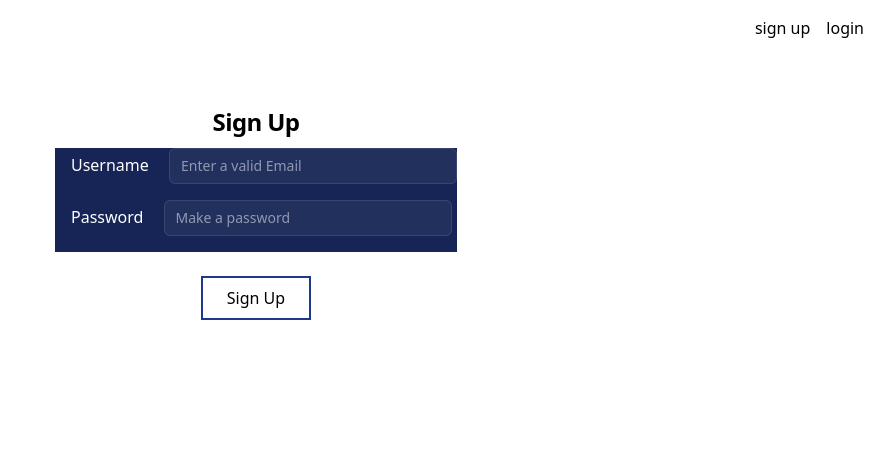
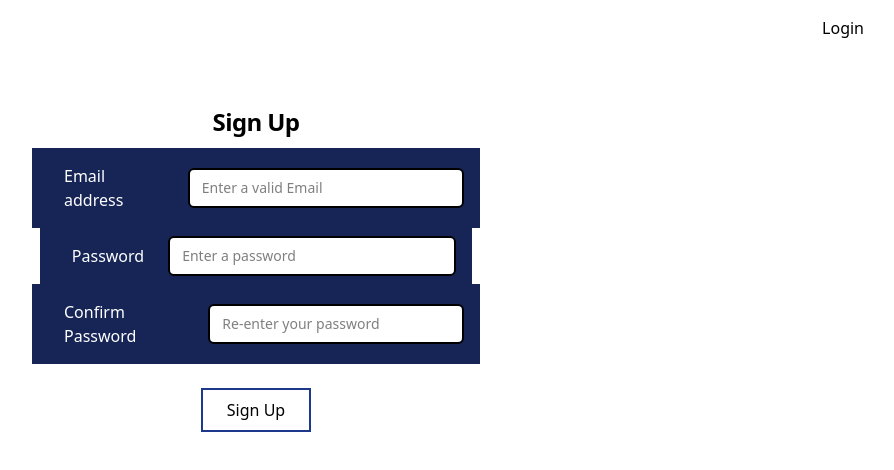
Before and after one commit to KarimElmouslemany/Symptom-Checker-Web-App, a website with bundled scripts: page Sign_Up.html in a window 1280 px wide. Shown: the whole page, without its empty margins (384-1278 px from the left). Built offline with nearby package versions, Linux system fonts and the light colour scheme.

Commit message:
add somthigs to make it more accsabile

```diff
--- a/Sign_Up.html
+++ b/Sign_Up.html
@@ -1,56 +1,105 @@
 <!doctype html>
-<html lang="en">
+<html lang="en-GB">
   <head>
     <meta charset="UTF-8" />
     <meta name="viewport" content="width=device-width, initial-scale=1.0" />
     <link rel="stylesheet" href="tailwind.css" />
-    <script type="module" src="singup.js"></script>
+    <script type="module" src="singup.js" defer></script>
     <title>Sign Up</title>
   </head>
   <body>
-    <nav class="flex justify-end w-full p-4">
-      <ul class="">
-        <li>
-          <a href="Sign_Up.html">sign up</a>
-        </li>
-      </ul>
-      <ul>
+    <nav class="flex justify-end w-full p-4" aria-label="Main navigation">
+      <ul class="flex gap-6">
         <li class="px-4">
-          <a href="login.html">login</a>
+          <a
+            class="text-black underline hover:text-gray-700 focus:outline-none focus:ring-2 focus:ring-blue-800 rounded px-1"
+            href="login.html"
+            >Login
+          </a>
         </li>
       </ul>
     </nav>
     <main class="flex items-center justify-center">
-      <form id="signup_form" class="max-w-md mx-auto">
-        <h3
+      <form
+        id="signup_form"
+        novalidate
+        class="max-w-md mx-auto flex flex-col items-center"
+      >
+        <h1
           id="heading_singup"
           class="mt-10 text-center text-2xl/9 font-bold tracking-tight text-black py-2"
         >
           Sign Up
-        </h3>
-        <div id="signup_username" class="bg-blue-950 mx-auto">
-          <label for="signup_email" class="text-white p-4">Username</label>
+        </h1>
+        <div
+          id="signup_username"
+          class="bg-blue-950 mx-auto px-4 flex items-center gap-2"
+        >
+          <label
+            for="signup_email_input"
+            class="text-white p-4 w-48 whitespace-nowrap"
+            >Email address</label
+          >
           <input
             id="signup_email_input"
             type="email"
+            autocomplete="email"
             placeholder="Enter a valid Email"
+            aria-required="true"
             required
-            class="w-2xs rounded-md bg-white/5 px-3 py-1.5 text-base text-white outline-1 -outline-offset-1 outline-white/10 focus:outline-2 focus:-outline-offset-2 focus:outline-blue-800 sm:text-sm/6"
+            class="w-2xs rounded-md bg-white px-3 py-1.5 text-base text-gray-900 border-2 border-gray-300 focus:outline-2 focus:-outline-offset-2 focus:outline-blue-800 sm:text-sm/6"
           />
         </div>
-        <div id="singup_password" class="bg-blue-950 mx-auto py-4">
-          <label for="signup_password" class="text-white p-4"> Password</label>
+        <div
+          id="singup_password"
+          class="bg-blue-950 mx-auto px-4 flex items-center gap-2"
+        >
+          <label
+            for="signup_password_input"
+            class="text-white p-4 w-48 whitespace-nowrap"
+            >Password</label
+          >
           <input
             id="signup_password_input"
             type="password"
-            placeholder="Make a password"
+            placeholder="Enter a password"
+            autocomplete="new-password"
+            aria-required="true"
+            minlength="6"
             required
-            class="w-2xs rounded-md bg-white/5 px-3 py-1.5 text-base text-white outline-1 -outline-offset-1 outline-white/10 focus:outline-2 focus:-outline-offset-2 focus:outline-blue-800 sm:text-sm/6"
+            class="w-2xs rounded-md bg-white px-3 py-1.5 text-base text-gray-900 border-2 border-gray-300 focus:outline-2 focus:-outline-offset-2 focus:outline-blue-800 sm:text-sm/6"
           />
         </div>
+        <div
+          id="signup_password_confirm"
+          class="bg-blue-950 mx-auto px-4 flex items-center gap-2"
+        >
+          <label
+            for="signup_password_confirm_input"
+            class="text-white p-4 w-48 whitespace-nowrap"
+          >
+            Confirm Password
+          </label>
+          <input
+            id="signup_password_confirm_input"
+            name="password_confirm"
+            type="password"
+            placeholder="Re-enter your password"
+            autocomplete="new-password"
+            minlength="6"
+            required
+            aria-required="true"
+            class="w-2xs rounded-md bg-white px-3 py-1.5 text-base text-gray-900 border-2 border-gray-300 focus:outline-2 focus:-outline-offset-2 focus:outline-blue-800 sm:text-sm/6"
+          />
+        </div>
+        <p
+          id="error_display"
+          class="text-red-700 font-semibold text-center mt-2 hidden"
+          role="alert"
+        ></p>
         <button
           type="submit"
-          class="block mx-auto mt-6 px-6 py-2 border-2 border-blue-900 text-black hover:bg-red-500 hover:text-white transition"
+          class="block mx-auto mt-6 px-6 py-2 border-2 border-blue-900 text-black hover:bg-blue-800 hover:text-white transition focus:outline-none focus:ring-2 focus:ring-offset-2 focus:ring-blue-800"
         >
           Sign Up
         </button>
```
